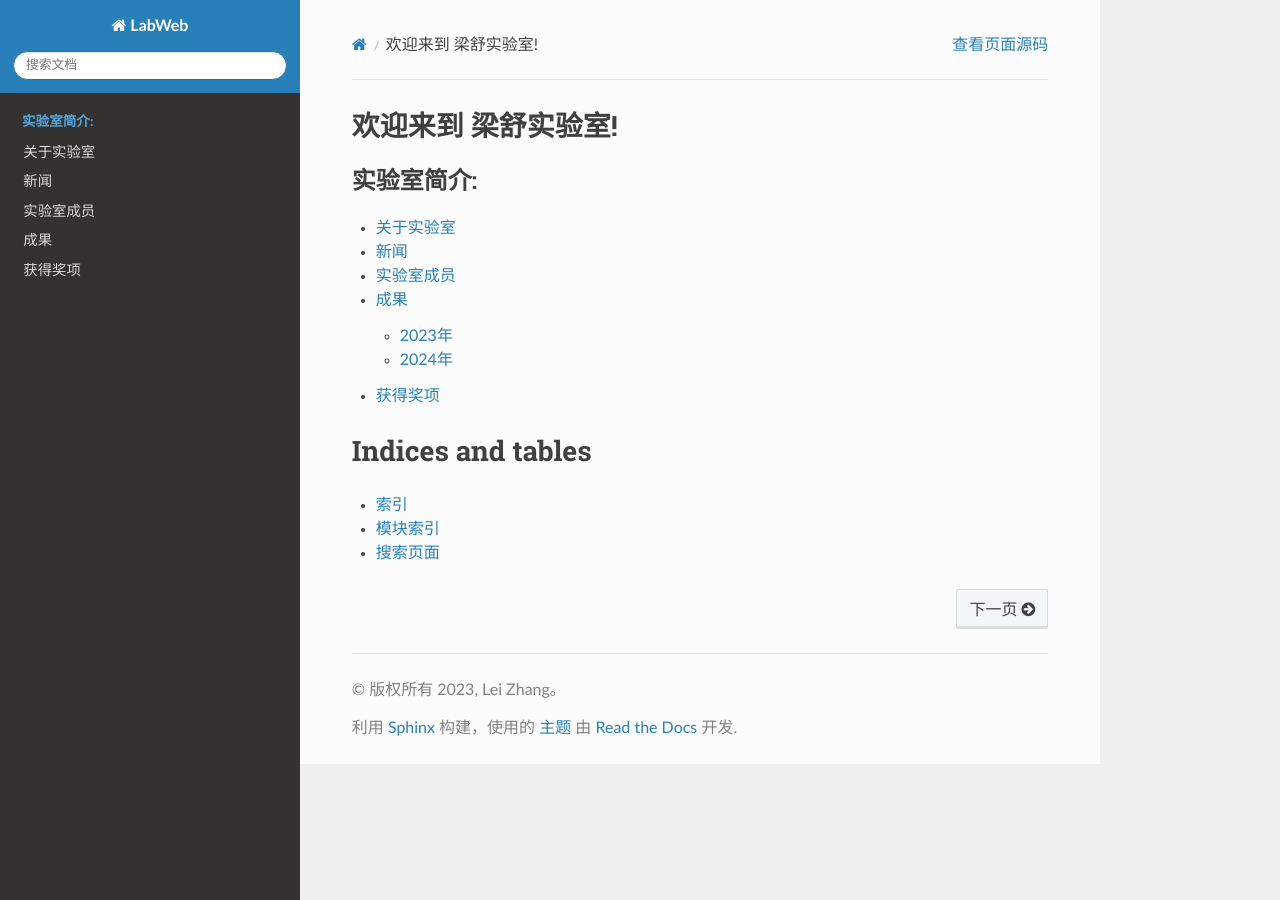
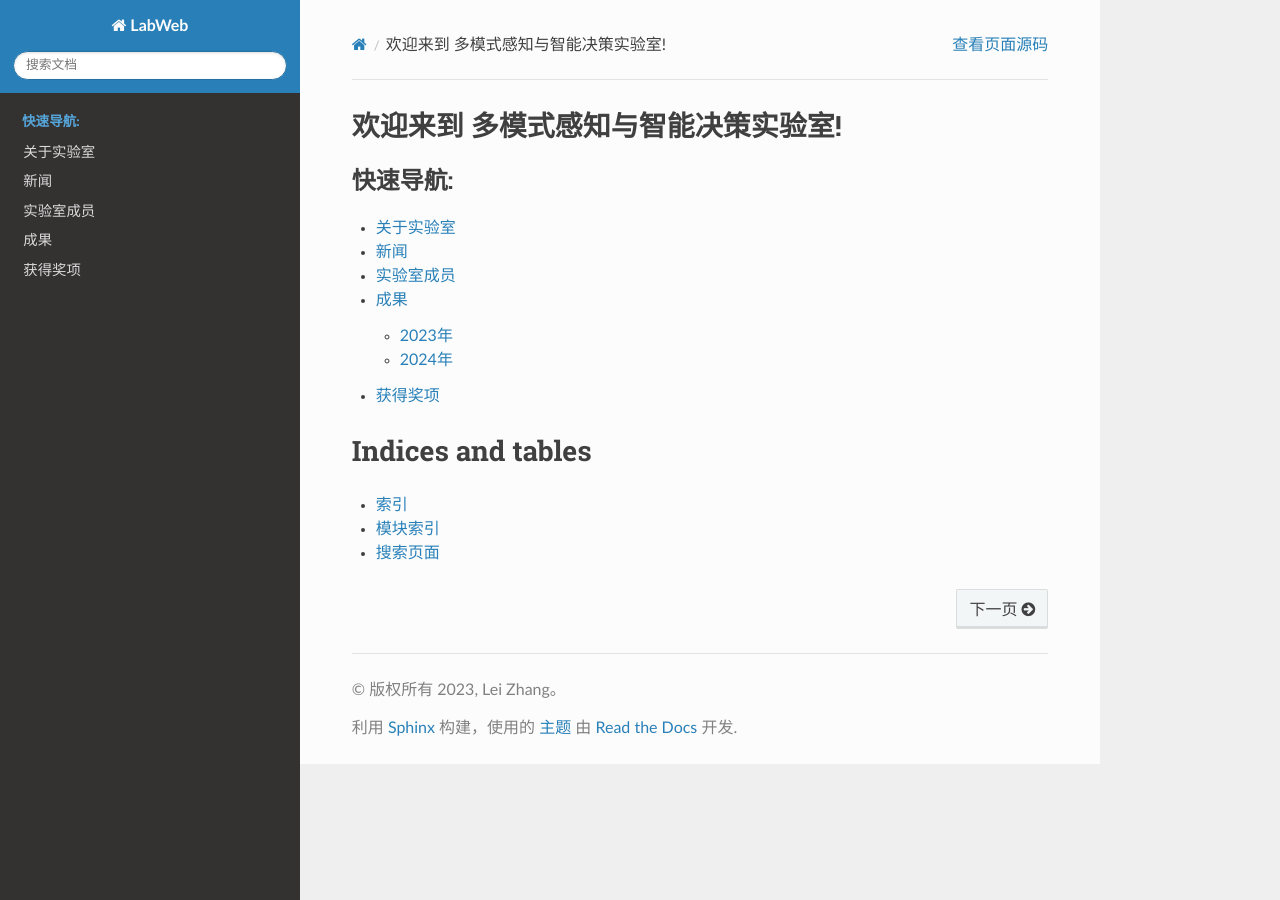
Before and after one commit to tju-zl/LabWeb, a Sphinx documentation site: the page built from source/index.rst, in a window 1280 px wide. Built offline with Sphinx 7.4.7 and the Read the Docs theme 2.0.0, drawn with Linux system fonts in a browser that asks for light colours.

Commit message:
lab name

```diff
--- a/source/index.rst
+++ b/source/index.rst
@@ -3,12 +3,12 @@
    You can adapt this file completely to your liking, but it should at least
    contain the root `toctree` directive.
 
-欢迎来到 梁舒实验室!
-==================================
+欢迎来到 多模式感知与智能决策实验室!
+========================================================
 
 .. toctree::
    :maxdepth: 2
-   :caption: 实验室简介:
+   :caption: 快速导航:
 
    about_lab
    news
```
